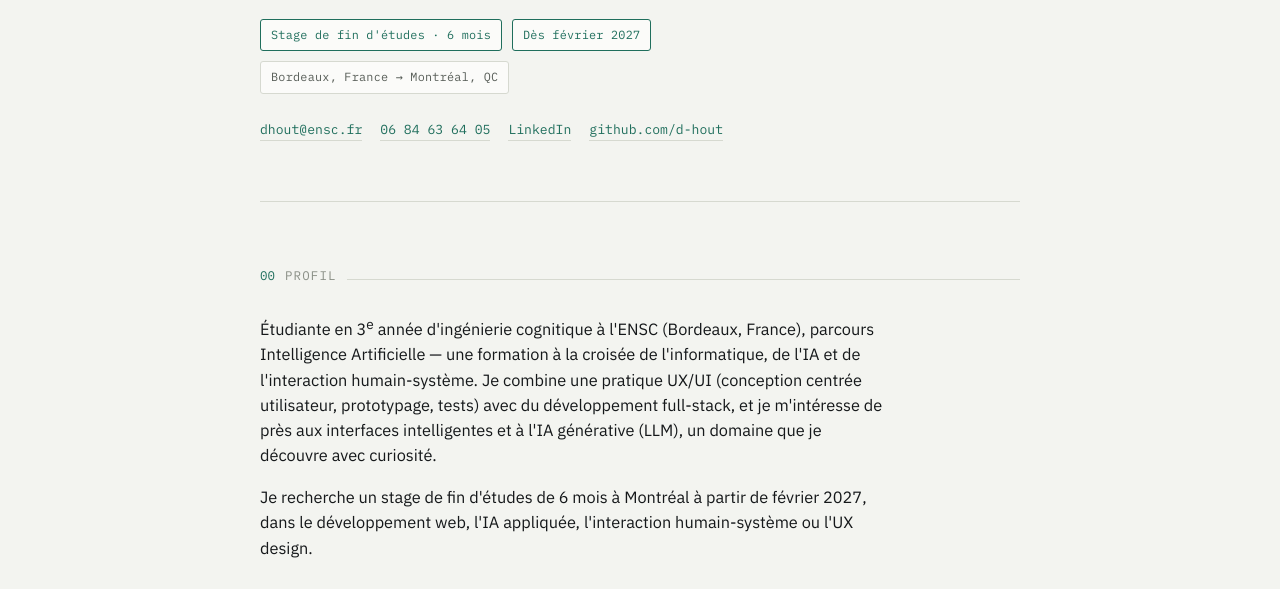
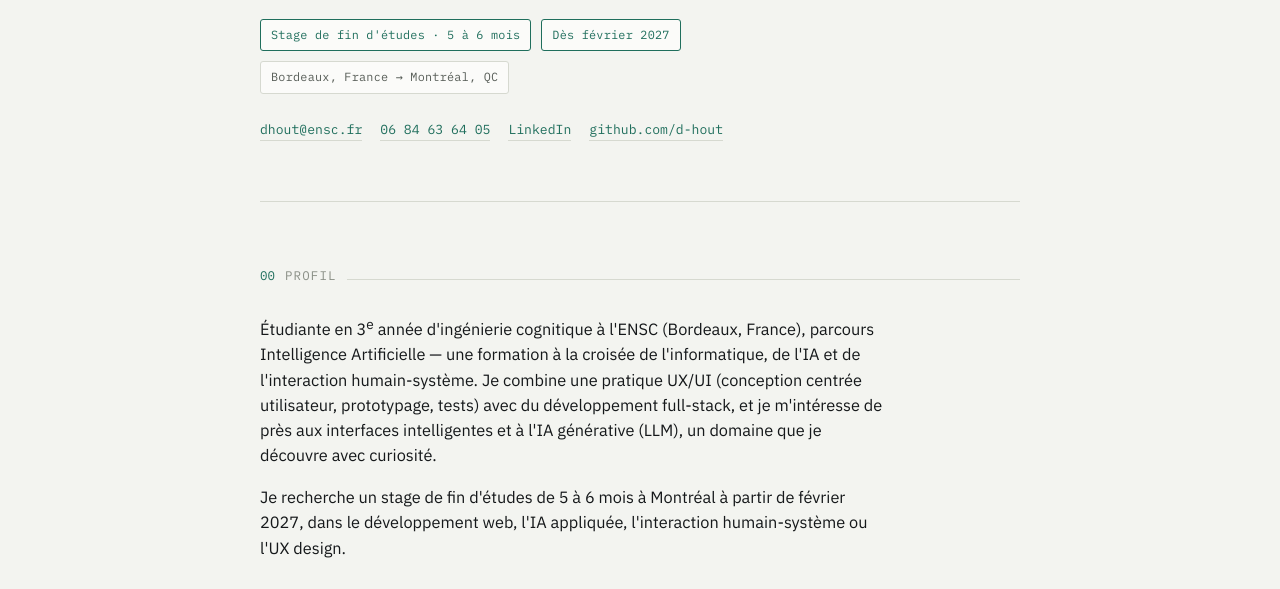
Before and after one commit to d-hout/d-hout.github.io, a plain HTML site: page index.html in a window 1280 px wide. Shown: the part 332-921 px from the top of the page. Drawn offline with Linux system fonts and the light colour scheme.

Commit message:
Mise à jour de la durée de stage recherchée (5 à 6 mois)

```diff
--- a/index.html
+++ b/index.html
@@ -444,7 +444,7 @@
         <h1 class="hero-name">Dounia<br><em>Oriane Hout</em></h1>
         <p class="hero-role">UX/UI, développement full-stack et IA appliquée — formée à l'ENSC (Bordeaux, France), en 3<sup>e</sup> année d'ingénierie cognitique, parcours Intelligence Artificielle.</p>
         <div class="hero-tags">
-          <span class="tag accent">Stage de fin d'études · 6 mois</span>
+          <span class="tag accent">Stage de fin d'études · 5 à 6 mois</span>
           <span class="tag accent">Dès février 2027</span>
           <span class="tag route">Bordeaux, France → Montréal, QC</span>
         </div>
@@ -463,7 +463,7 @@
     <section id="profil">
       <div class="frame-label"><span class="num">00</span><span class="title">Profil</span></div>
       <p class="bio">Étudiante en 3<sup>e</sup> année d'ingénierie cognitique à l'ENSC (Bordeaux, France), parcours Intelligence Artificielle — une formation à la croisée de l'informatique, de l'IA et de l'interaction humain-système. Je combine une pratique UX/UI (conception centrée utilisateur, prototypage, tests) avec du développement full-stack, et je m'intéresse de près aux interfaces intelligentes et à l'IA générative (LLM), un domaine que je découvre avec curiosité.</p>
-      <p class="bio">Je recherche un stage de fin d'études de 6 mois à Montréal à partir de février 2027, dans le développement web, l'IA appliquée, l'interaction humain-système ou l'UX design.</p>
+      <p class="bio">Je recherche un stage de fin d'études de 5 à 6 mois à Montréal à partir de février 2027, dans le développement web, l'IA appliquée, l'interaction humain-système ou l'UX design.</p>
 
       <div class="meta-row">
         <div class="meta-block">
@@ -658,7 +658,7 @@
     <section id="contact">
       <div class="contact-card">
         <div class="eyebrow">05 — Contact</div>
-        <h2 class="contact-title">Disponible dès février 2027, pour 6 mois, à Montréal.</h2>
+        <h2 class="contact-title">Disponible dès février 2027, pour 5 à 6 mois, à Montréal.</h2>
         <div class="contact-list">
           <div><span class="k">Email</span><a href="mailto:dhout@ensc.fr">dhout@ensc.fr</a></div>
           <div><span class="k">Téléphone</span><a href="tel:+33670677562">06 70 67 75 62</a></div>
```
